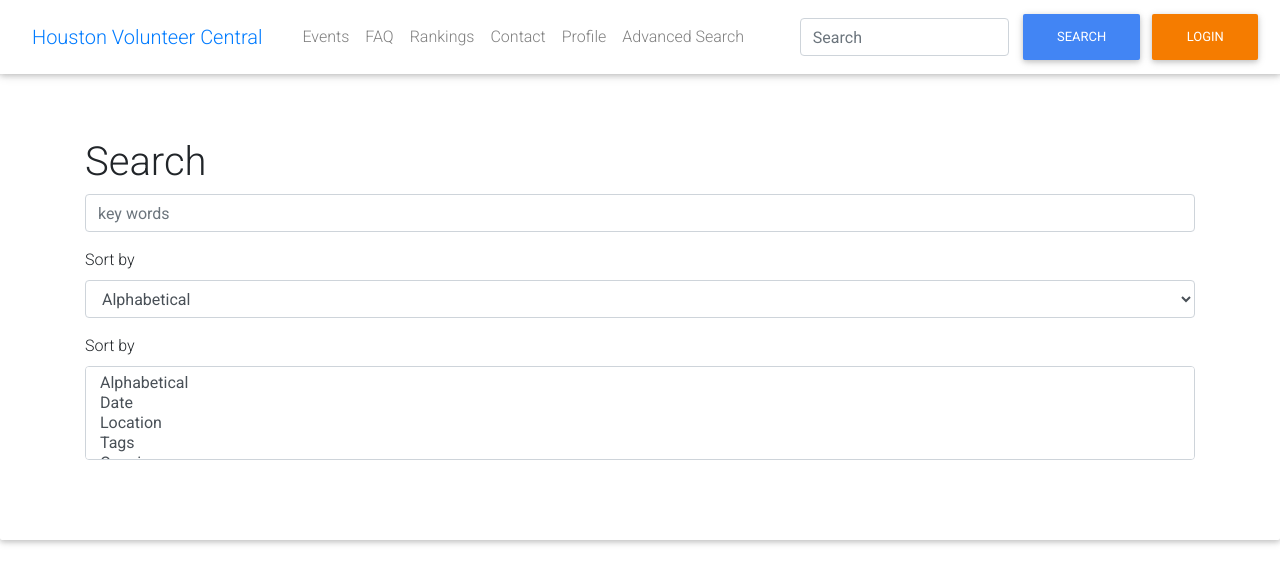
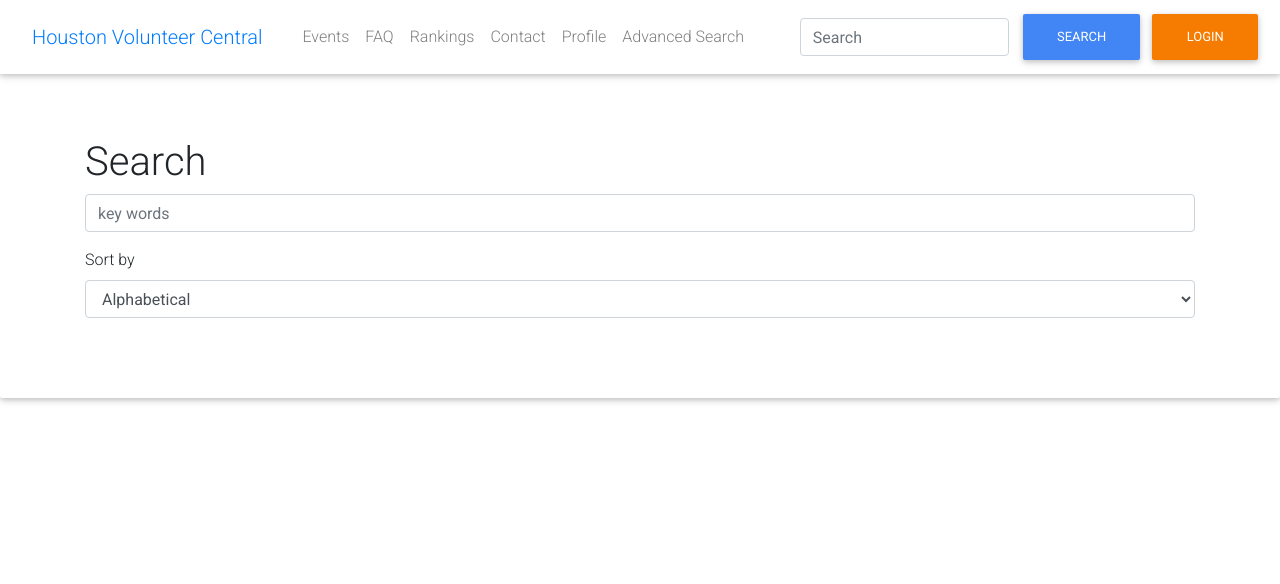
Before and after one commit to qwetboy10/YunginsHoustonHackathon, a React (Create React App) app in the folder Frontend/front/: page /search in a window 1280 px wide. Shown: the top 584 px of the page. Built offline with nearby package versions, Linux system fonts and the light colour scheme.

Commit message:
helping moog

```diff
--- a/Frontend/front/package.json
+++ b/Frontend/front/package.json
@@ -5,11 +5,14 @@
   "dependencies": {
     "@babel/runtime": "^7.4.4",
     "bootstrap": "^4.3.1",
+    "create-react-class": "^15.6.3",
     "mdbreact": "^4.14.0",
     "react": "^16.8.6",
     "react-bootstrap": "^1.0.0-beta.8",
+    "react-bootstrap-date-picker": "^5.1.0",
     "react-dev-utils": "^9.0.1",
     "react-dom": "^16.8.6",
+    "react-md": "^1.11.0",
     "react-router-dom": "^5.0.0",
     "react-scripts": "3.0.1",
     "universal-cookie": "^4.0.0"
--- a/Frontend/front/src/Search.js
+++ b/Frontend/front/src/Search.js
@@ -3,7 +3,11 @@ import NavBar from './NavBar.js';
 import Login from './Login.js';
 import {Carousel, Card, Jumbotron, Container, Form} from 'react-bootstrap';
 
+
+
 class Search extends Component {
+
+    getPickerValue = (value) => {console.log(value);}
     render() {
         return (
           <div>
@@ -24,16 +28,7 @@ class Search extends Component {
                     <option>Openings</option>
                     </Form.Control>
                 </Form.Group>
-                <Form.Group controlId="exampleForm.ControlSelect2">
-                    <Form.Label>Sort by</Form.Label>
-                    <Form.Control as="select" multiple>
-                    <option>Alphabetical</option>
-                    <option>Date</option>
-                    <option>Location</option>
-                    <option>Tags</option>
-                    <option>Openings</option>
-                    </Form.Control>
-                </Form.Group>
+
                 </Form>
             </Container>
             </Jumbotron>
```
Also changed, not shown: 1 other file (tests, documents, lock files or other folders).
